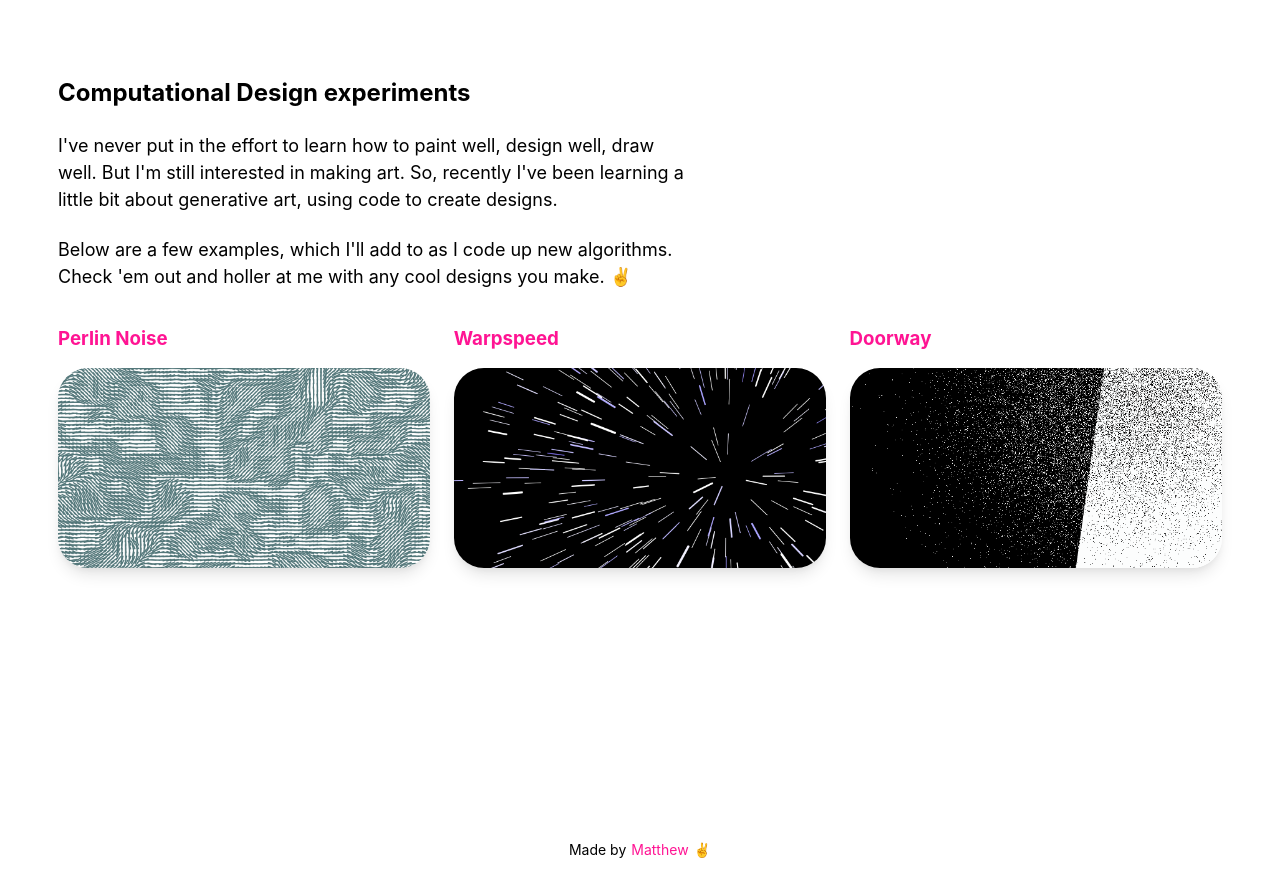
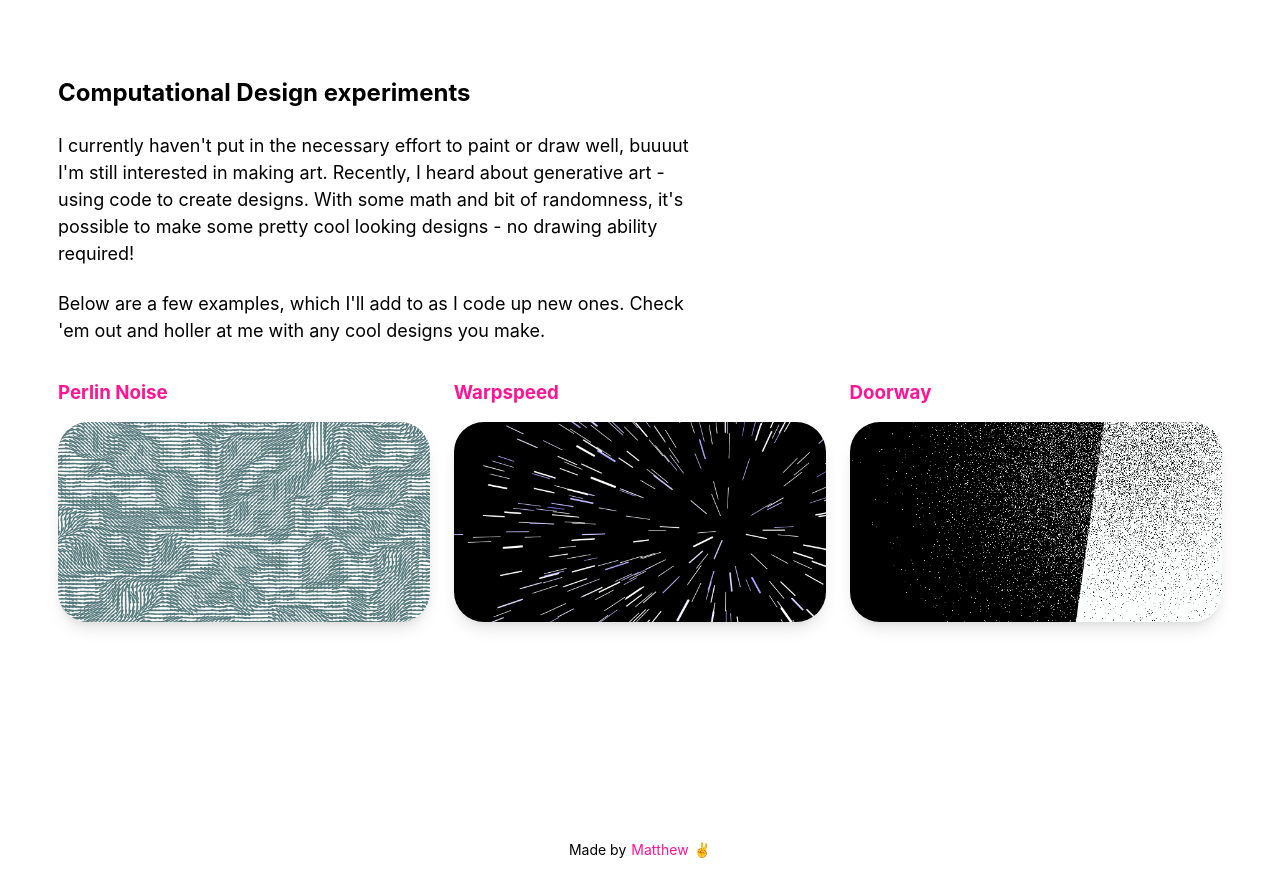
Before and after one commit to mknudsen01/artsy, a Next.js app: page / in a window 1280 px wide. Shown: the top 896 px of the page. Built offline with nearby package versions, Linux system fonts and the light colour scheme.

Commit message:
slight update to home page text

```diff
--- a/pages/index.js
+++ b/pages/index.js
@@ -25,14 +25,15 @@ const Home = () => (
     <section className="column">
       <h2>Computational Design experiments</h2>
       <p>
-        I've never put in the effort to learn how to paint well, design well,
-        draw well. But I'm still interested in making art. So, recently I've
-        been learning a little bit about generative art, using code to create
-        designs.
+        I currently haven't put in the necessary effort to paint or draw well,
+        buuuut I'm still interested in making art. Recently, I heard about
+        generative art - using code to create designs. With some math and bit of
+        randomness, it's possible to make some pretty cool looking designs - no
+        drawing ability required!
       </p>
       <p>
-        Below are a few examples, which I'll add to as I code up new algorithms.
-        Check 'em out and holler at me with any cool designs you make. ✌️
+        Below are a few examples, which I'll add to as I code up new ones. Check
+        'em out and holler at me with any cool designs you make.
       </p>
       <div className="examples">
         <SketchExample title="Perlin Noise" id="noise" />
```
